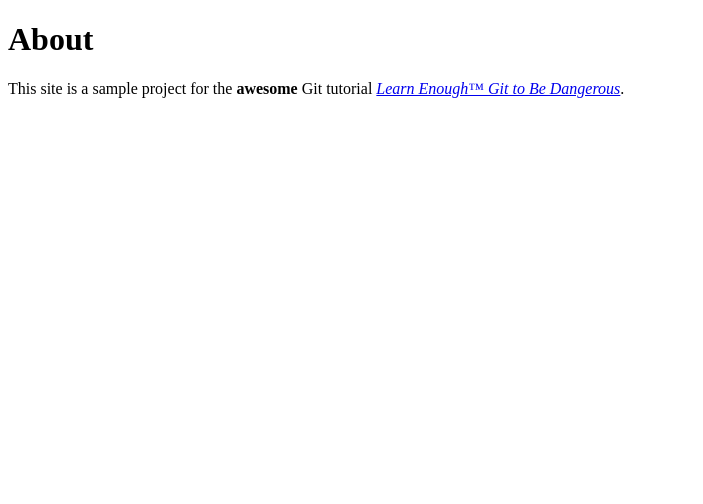
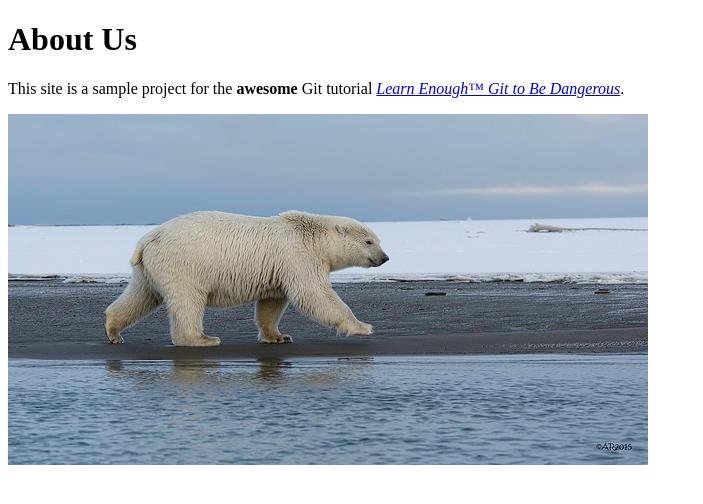
Before and after one commit to ratchet7/website, a plain HTML site: page about.html in a window 1280 px wide. Shown: the whole page, without its empty margins (0-703 px from the left). Drawn offline with Linux system fonts and the light colour scheme.

Commit message:
Change title, add image

```diff
--- a/about.html
+++ b/about.html
@@ -4,9 +4,10 @@
       <title>About Us</title>
     </head>
     <body>
-      <h1>About</h1>
+      <h1>About Us</h1>
       <p> This site is a sample project for the <strong>awesome</strong> Git
         tutorial <a href="https://www.learnenough.com/git-tutorial"><em>Learn Enough™ Git to Be Dangerous</em></a>.
       </p>
+      <img src="images/polar_bear.jpg" alt="Polar bear">
     </body>
   </html>
```
Also changed, not shown: images/polar_bear.jpg (added).
